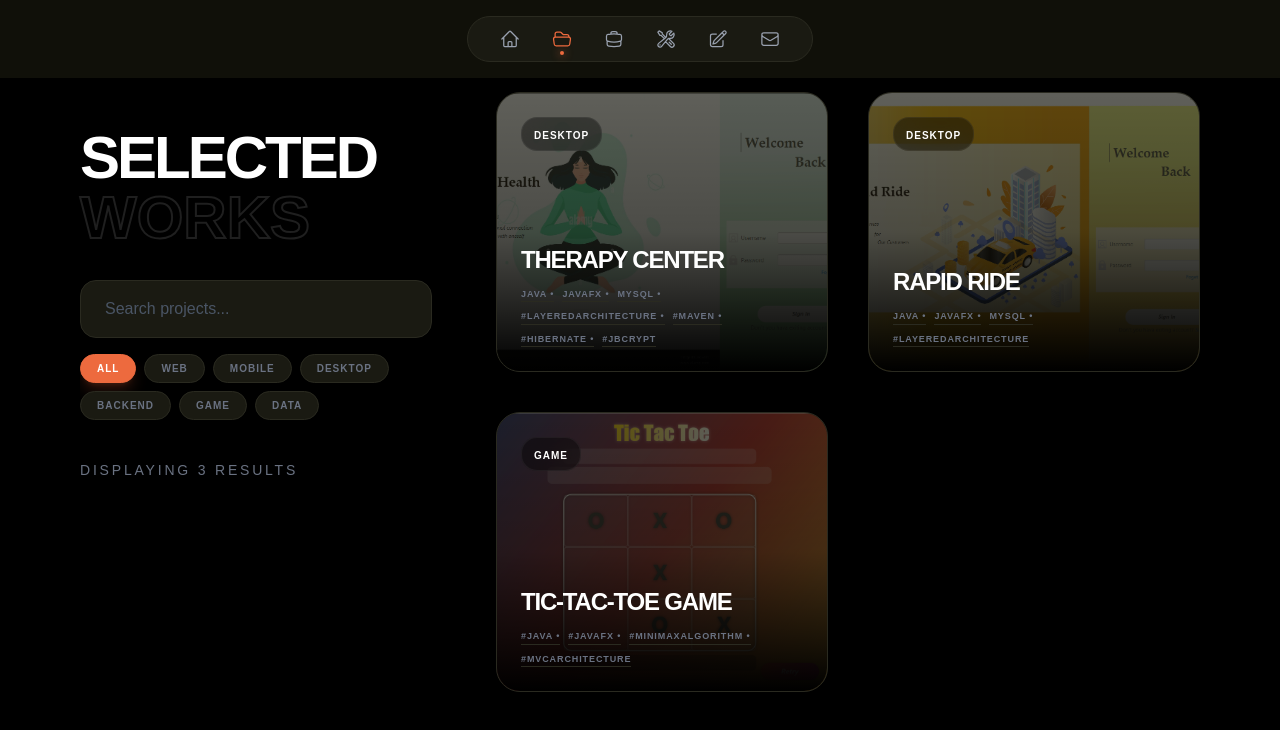
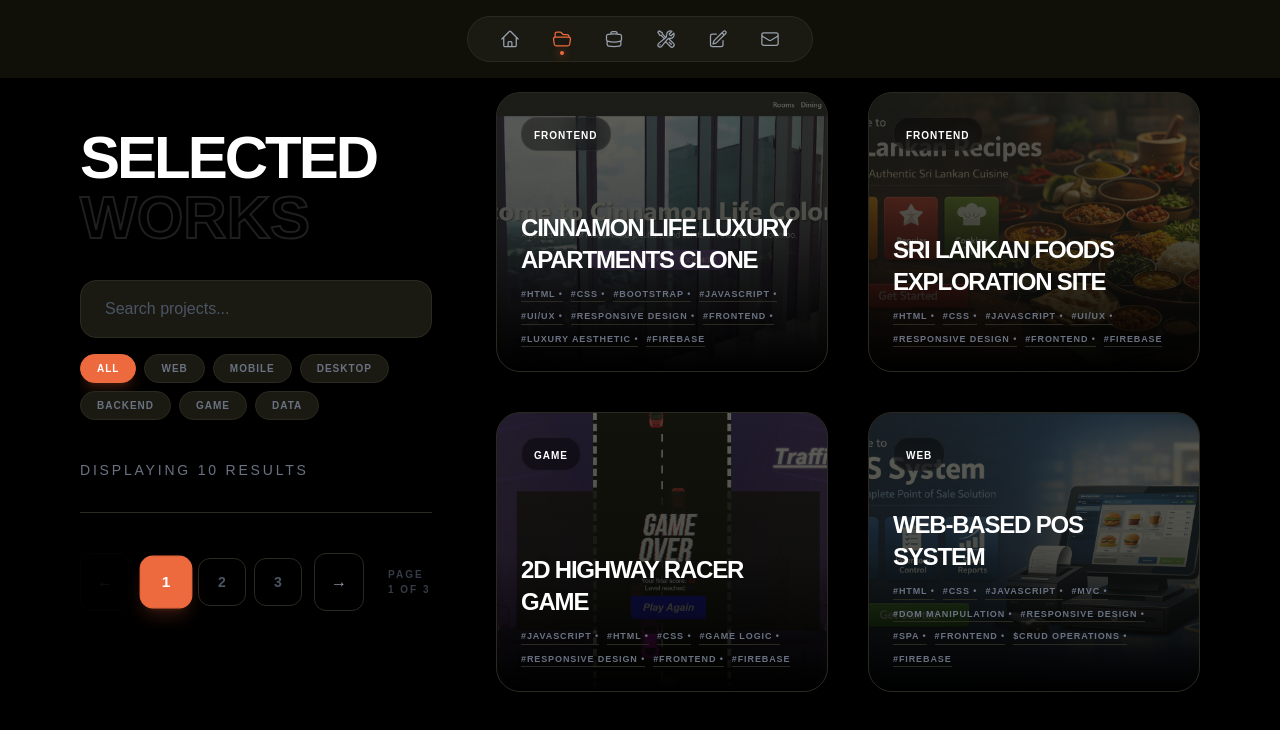
Before and after one commit to tharu-2003/Tharusha_Sandaruwan_Dahanayaka, a React (Vite) app: page /projects in a window 1280 px wide. Shown: the top 730 px of the page. Built offline with nearby package versions, Linux system fonts and the light colour scheme.

Commit message:
add sevaral projects details

```diff
--- a/src/assets/datas/assets.ts
+++ b/src/assets/datas/assets.ts
@@ -126,12 +126,12 @@ export const projectCategories = [
 
   // Web Development
   "Web", // index 5                         ////
-  "Frontend", // index 6
-  "Full Stack", // index 7
+  "Frontend", // index 6                              ///
+  "Full Stack", // index 7                            ///
   "Progressive Web App (PWA)", // index 8
 
   // Backend / Server
-  "Backend", // index 9
+  "Backend", // index 9                               ///
   "REST API Service", // index 10
   "Microservices Project", // index 11
   "Cloud Backend", // index 12
@@ -268,7 +268,6 @@ export const projectsData: Project[] = [
       github: "https://github.com/tharu-2003/TicTacToy-Game.git"
     }
   },
-
   {
     _id: "2",
     title: "Rapid Ride",
@@ -276,9 +275,9 @@ export const projectsData: Project[] = [
     description: "I've developed RapidRide, a comprehensive desktop application designed to streamline cab service operations from booking to billing. This project showcases full-stack development principles applied to real-world business automation.",
     image: project_image2,
     tags: [
-          "Java",
-          "JavaFX",
-          "MySQL",
+          "#Java",
+          "#JavaFX",
+          "#MySQL",
           "#LayeredArchitecture",
         ],
     timeline: "3 Months (2024)",
@@ -292,13 +291,13 @@ export const projectsData: Project[] = [
     _id: "3",
     title: "Therapy Center",
     category: projectCategories[13],
-    description: "I recently completed a comprehensive management platform designed to streamline operations for therapy clinics. This project focuses on improving the patient experience while making administrative tasks more efficient.",
+    description: "A comprehensive management system designed for therapy centers to handle patient appointments, therapist schedules, and treatment records efficiently. This system streamlines the administrative workflow and improves patient management.",
     image: project_image3,
     tags: [
-          "Java",
-          "JavaFX",
-          "MySQL",
-          "#LayeredArchitecture",
+          "#Java",
+          "#JavaFX",
+          "#MySQL",
+          "#Layered",
           "#Maven",
           "#Hibernate",
           "#jBCrypt"
@@ -310,22 +309,173 @@ export const projectsData: Project[] = [
       github: "https://github.com/tharu-2003/Therapy-Center.git"
     }
   },
-
-  // {
-  //   _id: "3",
-  //   title: "Modern Calculator",
-  //   category: projectCategories[1],
-  //   description: "A clean and functional calculator web app focused on modern UI/UX.",
-  //   image: project_image3,
-  //   tags: ["React", "JavaScript", "CSS3"],
-  //   timeline: "1 Month (2024)",
-  //   role: "Student at IJSE",
-  //   platform: "Web Application",
-  //   links: {
-  //     github: "https://github.com/your-username/IT-Assignment-06-Calculator",
-  //     live: "https://my-calculator.vercel.app"
-  //   }
-  // }
+  {
+    _id: "4",
+    title: "Complaint System",
+    category: projectCategories[5],
+    description: "A web-based application developed to manage and track employee complaints within a municipal IT division. It supports role-based access for Employees and Admins, allowing efficient complaint submission, status tracking, and resolution management.",
+    image: project_image4,
+    tags: [
+      "#Jakarta EE",
+      "#JSP",
+      "#Servlets",
+      "#MySQL",
+      "#Apache Tomcat",
+      "#MVC",
+      "#Maven",
+      "#Java"
+    ],
+    timeline: "1 Month (2024)",
+    role: "Student at IJSE",
+    platform: "JSP",
+    links: {
+      github: "https://github.com/tharu-2003/Complaint-Management-System.git",
+      live: "https://www.youtube.com/watch?v=7zMqkyEsu80"
+    }
+  },
+  {
+    _id: "5",
+    title: "Internet Technologies Lessons Site",
+    category: projectCategories[5],
+    description: "An educational platform designed to provide structured lessons on Internet Technologies. It features a clean, responsive interface to help students and developers learn web concepts, protocols, and modern development practices effectively.",
+    image: project_image5,
+    tags: [
+      "#HTML",
+      "#CSS",
+      "#JavaScript",
+      "#Web Development",
+      "#Education",
+      "#Responsive Design",
+      "#Firebase"
+    ],
+    timeline: "2024 - 2025",
+    role: "Student at IJSE",
+    platform: "IT",
+    links: {
+      github: "https://github.com/tharu-2003/Internet-Technologies-Lessons-Site.git",
+      live: "https://internet-technologies-72.firebaseapp.com/"
+    }
+  },
+  {
+    _id: "6",
+    title: "Interactive Web Calculator",
+    category: projectCategories[5],
+    description: "A functional and responsive web-based calculator built to handle basic arithmetic operations. This project focuses on DOM manipulation, event handling in JavaScript, and sleek UI design using CSS.",
+    image: project_image6,
+    tags: [
+      "#HTML",
+      "#CSS",
+      "#JavaScript",
+      "#DOM Manipulation",
+      "#Responsive Design",
+      "#Frontend",
+      "#Firebase"
+    ],
+    timeline: "1 Week (2024)",
+    role: "Student at IJSE",
+    platform: "IT",
+    links: {
+      github: "https://github.com/tharu-2003/IT-Assignment-06-Calculator.git?authuser=0",
+      live: "https://assignment-06-calculator.web.app/?authuser=0"
+    }
+  },
+  {
+    _id: "7",
+    title: "Web-Based POS System",
+    category: projectCategories[5],
+    description: "A comprehensive Point of Sale system developed to manage inventory, customer details, and sales transactions. This project demonstrates CRUD operations using jQuery AJAX, JavaScript, and local storage/database integration with a professional user interface.",
+    image: project_image7,
+    tags: [
+      "#HTML",
+      "#CSS",
+      "#JavaScript",
+      "#MVC",
+      "#DOM Manipulation",
+      "#Responsive Design",
+      "#SPA",
+      "#Frontend",
+      "$CRUD Operations",
+      "#Firebase"
+    ],
+    timeline: "1 Week (2024)",
+    role: "Student at IJSE",
+    platform: "IT",
+    links: {
+      github: "https://github.com/tharu-2003/Assignment-08-POS.git?authuser=0",
+      live: "https://assignment-08--pos.web.app/?authuser=0"
+    }
+  },
+  {
+    _id: "8",
+    title: "2D Highway Racer Game",
+    category: projectCategories[19],
+    description: "A fast-paced 2D arcade-style racing game developed using pure JavaScript. The game features collision detection, score tracking, and increasing difficulty levels, providing an engaging user experience with smooth animations.",
+    image: project_image8,
+    tags: [
+      "#JavaScript",
+      "#HTML",
+      "#CSS",
+      "#Game Logic",
+      "#Responsive Design",
+      "#Frontend",
+      "#Firebase"
+    ],
+    timeline: "2 Week (2024)",
+    role: "Student at IJSE",
+    platform: "IT",
+    links: {
+      github: "https://github.com/tharu-2003/CarGame.git",
+      live: "https://assignment-09-c43f8.web.app/?authuser=0"
+    }
+  },
+  {
+    _id: "9",
+    title: "Sri Lankan Foods Exploration Site",
+    category: projectCategories[6],
+    description: "A visually appealing website dedicated to showcasing the rich culinary heritage of Sri Lanka. It features various traditional recipes and food categories, emphasizing responsive design and interactive elements to provide a smooth user experience.",
+    image: project_image9,
+    tags: [
+      "#HTML",
+      "#CSS",
+      "#JavaScript",
+      "#UI/UX",
+      "#Responsive Design",
+      "#Frontend",
+      "#Firebase"
+    ],
+    timeline: "2024 - 2025",
+    role: "Student at IJSE",
+    platform: "IT",
+    links: {
+      github: "https://github.com/tharu-2003/Sri-Lankan-Foods.git?authuser=0",
+      live: "https://recipe-website-a3813.web.app/?authuser=0"
+    }
+  },
+  {
+    _id: "10",
+    title: "Cinnamon Life Luxury Apartments Clone",
+    category: projectCategories[6],
+    description: "A visually stunning web project that replicates the premium and luxury aesthetic of the Cinnamon Life website. This project focuses on high-quality image presentation, elegant typography, and smooth layouts to showcase luxury real estate and lifestyle services.",
+    image: project_image10,
+    tags: [
+      "#HTML",
+      "#CSS",
+      "#Bootstrap",
+      "#JavaScript",
+      "#UI/UX",
+      "#Responsive Design",
+      "#Frontend",
+      "#Luxury Aesthetic",
+      "#Firebase"
+    ],
+    timeline: "2024 - 2025",
+    role: "Student at IJSE",
+    platform: "IT",
+    links: {
+      github: "https://github.com/tharu-2003/Cinnamon-Life.git?authuser=0",
+      live: "https://cinnamon-life.web.app/?authuser=0"
+    }
+  },
 ];
 
 
```
